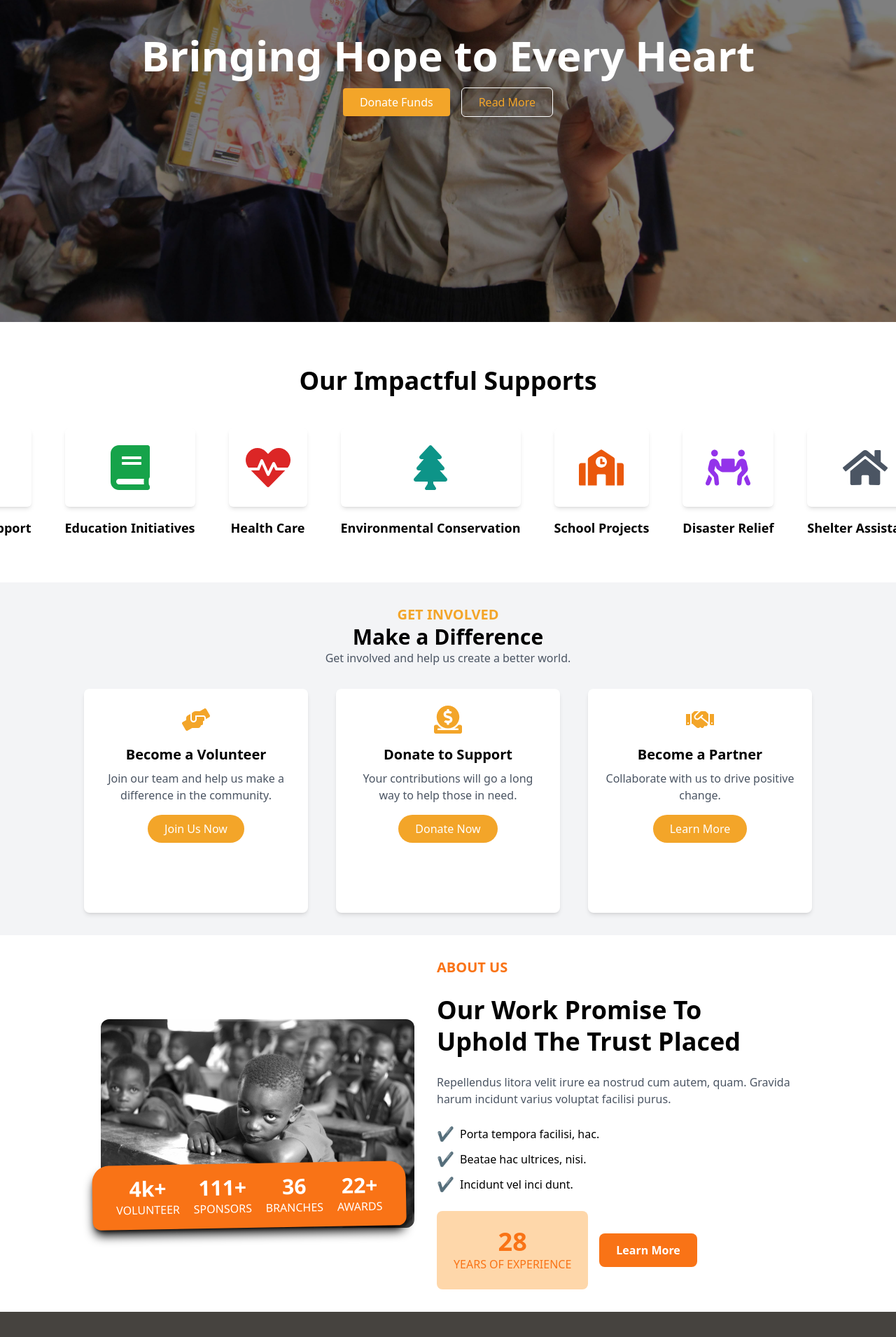
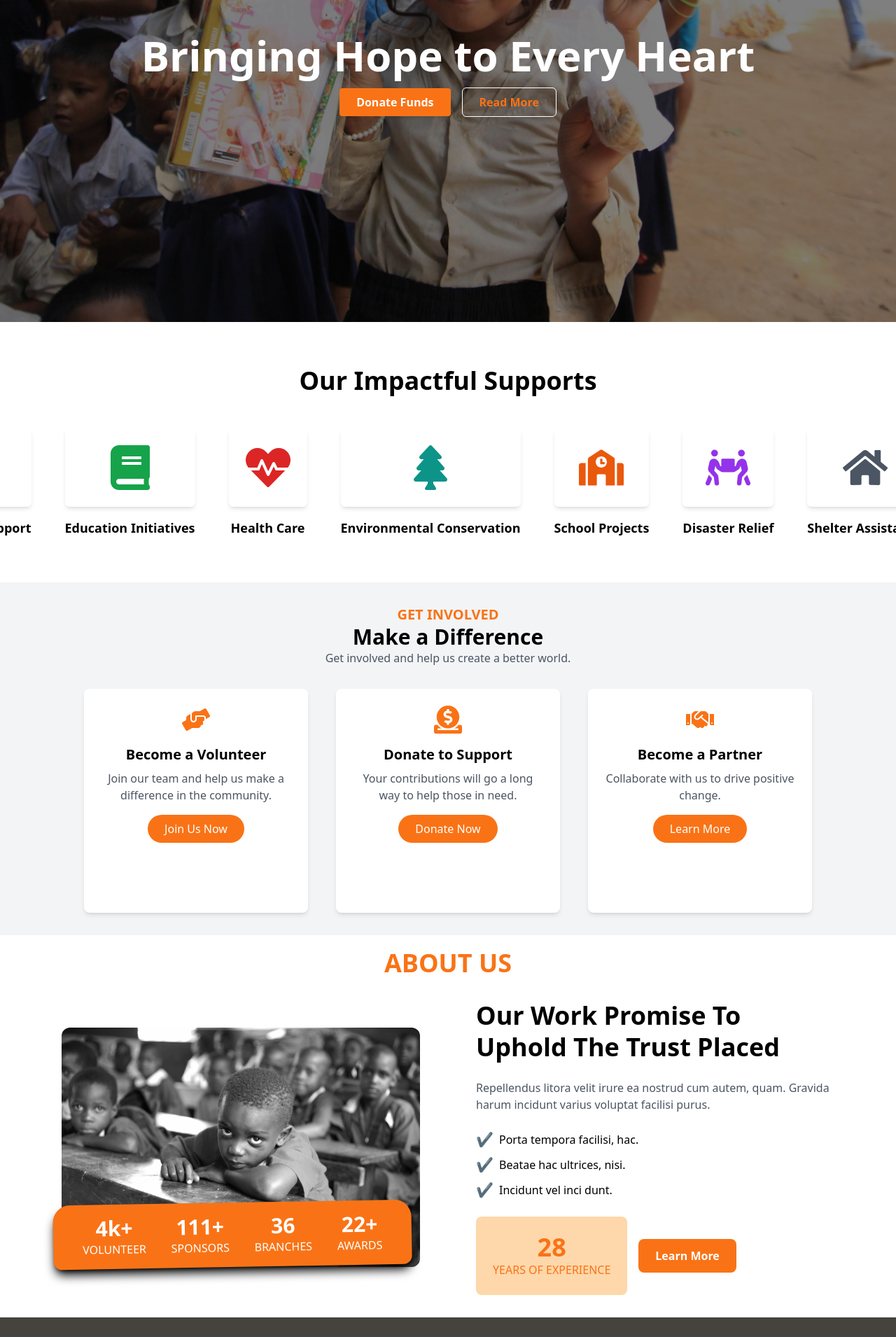
Before and after one commit to Richson-Tech/hope-bridge, a Next.js app: page / in a window 1280 px wide. Shown: the part 340-2250 px from the top of the page at 70% size. Built offline with nearby package versions, Linux system fonts and the light colour scheme.

Commit message:
added mods

```diff
--- a/src/components/About.jsx
+++ b/src/components/About.jsx
@@ -1,14 +1,17 @@
+export default function AboutUsSection() {
+    return (
+
+        <section>
+          <h2 className="text-orange-500 text-center pt-5 text-xl lg:text-4xl font-bold">ABOUT US</h2>
+          <div className="flex flex-col md:flex-row items-center justify-center gap-8 lg:gap-20 p-8">
 
 
-export default function AboutUsSection() {
-  return (
-    <section className="flex flex-col md:flex-row items-center justify-center gap-8 p-8">
       {/* Left Side - Image and Stats */}
       <div className="relative">
         <img
           src="/images/slide03.jpg"
           alt="Smiling children"
-          className="rounded-xl w-full max-w-md"
+          className="rounded-xl w-full max-w-lg"
         />
         <div className="rounded-3xl -translate-x-3 transform -rotate-1 shadow-lg shadow-black xs:w-[85%] absolute bottom-0 left-0 w-full bg-orange-500 text-white py-4 px-6 rounded-b-xl flex justify-around">
           <div className="text-center">
@@ -32,12 +35,12 @@ export default function AboutUsSection() {
 
       {/* Right Side - Text Content */}
       <div className="flex flex-col gap-6 max-w-lg">
-        <h2 className="text-orange-500 text-xl font-bold">ABOUT US</h2>
         <h1 className="text-4xl font-bold leading-tight">
           Our Work Promise To Uphold The Trust Placed
         </h1>
         <p className="text-gray-600">
-          Repellendus litora velit irure ea nostrud cum autem, quam. Gravida harum incidunt varius voluptat facilisi purus.
+          Repellendus litora velit irure ea nostrud cum autem, quam. Gravida
+          harum incidunt varius voluptat facilisi purus.
         </p>
         <ul className="list-none space-y-2">
           <li className="flex items-center">
@@ -62,7 +65,8 @@ export default function AboutUsSection() {
             Learn More
           </button>
         </div>
-      </div>
+                </div>
+                </div>
     </section>
   );
 }
--- a/src/components/CardsSection.jsx
+++ b/src/components/CardsSection.jsx
@@ -41,7 +41,7 @@ const CardsSection = () => {
   return (
     <div className="flex flex-col items-center px-4 py-8 bg-gray-100">
       <div className="text-center mb-8">
-        <p className="text-[#f3a529] font-semibold text-xl">GET INVOLVED</p>
+        <p className="text-orange-500 font-semibold text-xl">GET INVOLVED</p>
         <h1 className="text-3xl font-bold">Make a Difference</h1>
         <p className="text-gray-600">
           Get involved and help us create a better world.
@@ -54,10 +54,10 @@ const CardsSection = () => {
             className="bg-white h-80 w-80 p-6 rounded-lg shadow-md text-center flex flex-col items-center"
             data-aos={card.animation} // Apply AOS animation
           >
-            <div className="text-[#f3a529] mb-4">{card.icon}</div>
+            <div className="text-orange-500 mb-4">{card.icon}</div>
             <h2 className="text-xl font-semibold mb-2">{card.title}</h2>
             <p className="text-gray-600 mb-4">{card.description}</p>
-            <button className="bg-[#f3a529] text-white px-6 py-2 rounded-full hover:bg-orange-500">
+            <button className="bg-orange-500 text-white px-6 py-2 rounded-full hover:bg-orange-500">
               {card.buttonText}
             </button>
           </div>
--- a/src/components/Slide.jsx
+++ b/src/components/Slide.jsx
@@ -16,10 +16,10 @@ const Slide = ({ image, caption }) => {
           {caption}
         </h1>
         <div className="space-x-4">
-          <button className="bg-[#f3a529] text-white py-2 px-6 rounded shadow-lg transition duration-300 delay-150 hover:bg-gray-200 hover:text-black hover:scale-110">
+          <button className="bg-orange-500 text-white py-2 px-6 font-semibold rounded shadow-lg transition duration-300 delay-150 hover:bg-gray-200 hover:text-black hover:scale-110">
             Donate Funds
           </button>
-          <button className="bg-transparent border border-white rounded-md text-[#f3a529] py-2 px-6 shadow-lg transition duration-300 delay-150 hover:bg-gray-200 hover:scale-110">
+          <button className="bg-transparent border border-white font-semibold rounded-md text-orange-500 py-2 px-6 shadow-lg transition duration-300 delay-150 hover:bg-gray-200 hover:scale-110">
             Read More
           </button>
         </div>
```
